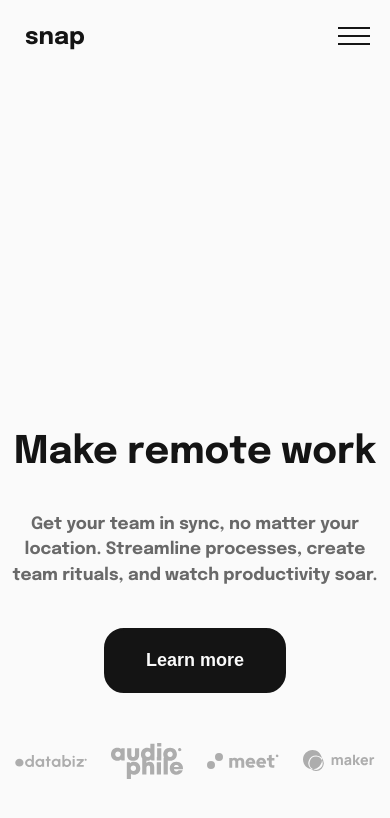
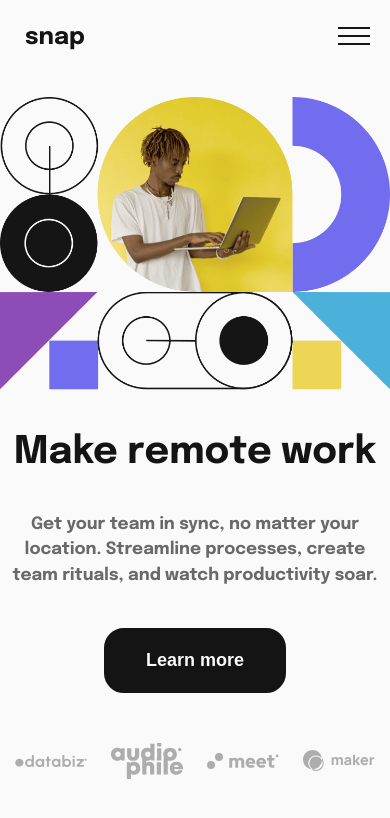
Before and after one commit to abdallahzeiada/intro-section-with-dropdown-navigation-main, a plain HTML site: page index.html in a window 390 px wide. Drawn offline with Linux system fonts and the light colour scheme; the site is published under a folder, as on GitHub Pages, so addresses that start at the root find nothing.

Commit message:
img prob

```diff
--- a/_mediaQuery.scss
+++ b/_mediaQuery.scss
@@ -112,7 +112,7 @@
       .img {
         width: 100%;
         height: 40vh;
-        background: url("/images/image-hero-mobile.png") center/contain
+        background: url("images/image-hero-mobile.png") center/contain
           no-repeat;
       }
     }
--- a/style.scss
+++ b/style.scss
@@ -181,7 +181,7 @@ body {
     .img {
       width: 40%;
       height: 70vh;
-      background: url("/images/image-hero-desktop.png") center/contain no-repeat;
+      background: url("images/image-hero-desktop.png") center/contain no-repeat;
     }
   }
 }
```
Also changed, not shown: style.css, 1 other file.
